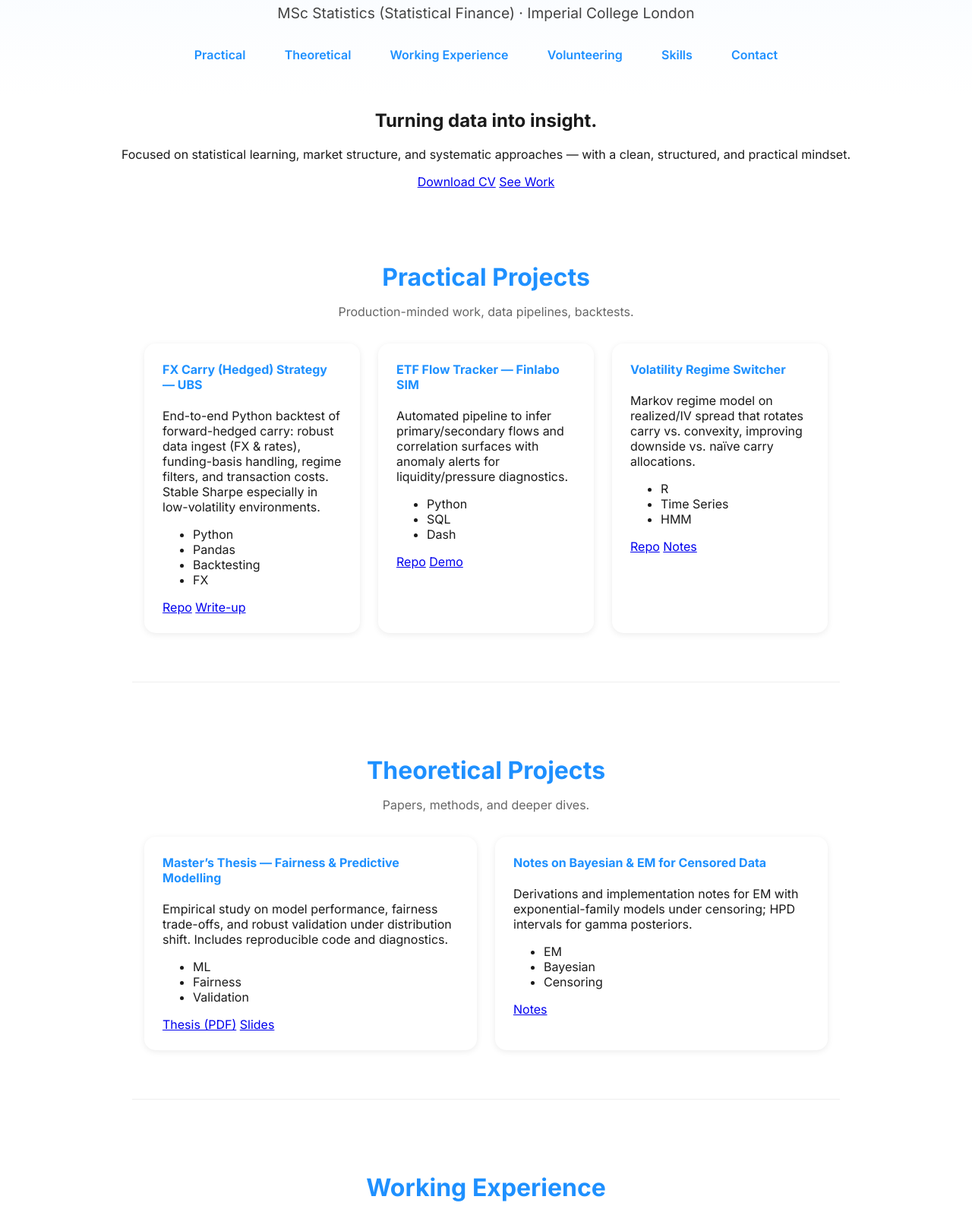
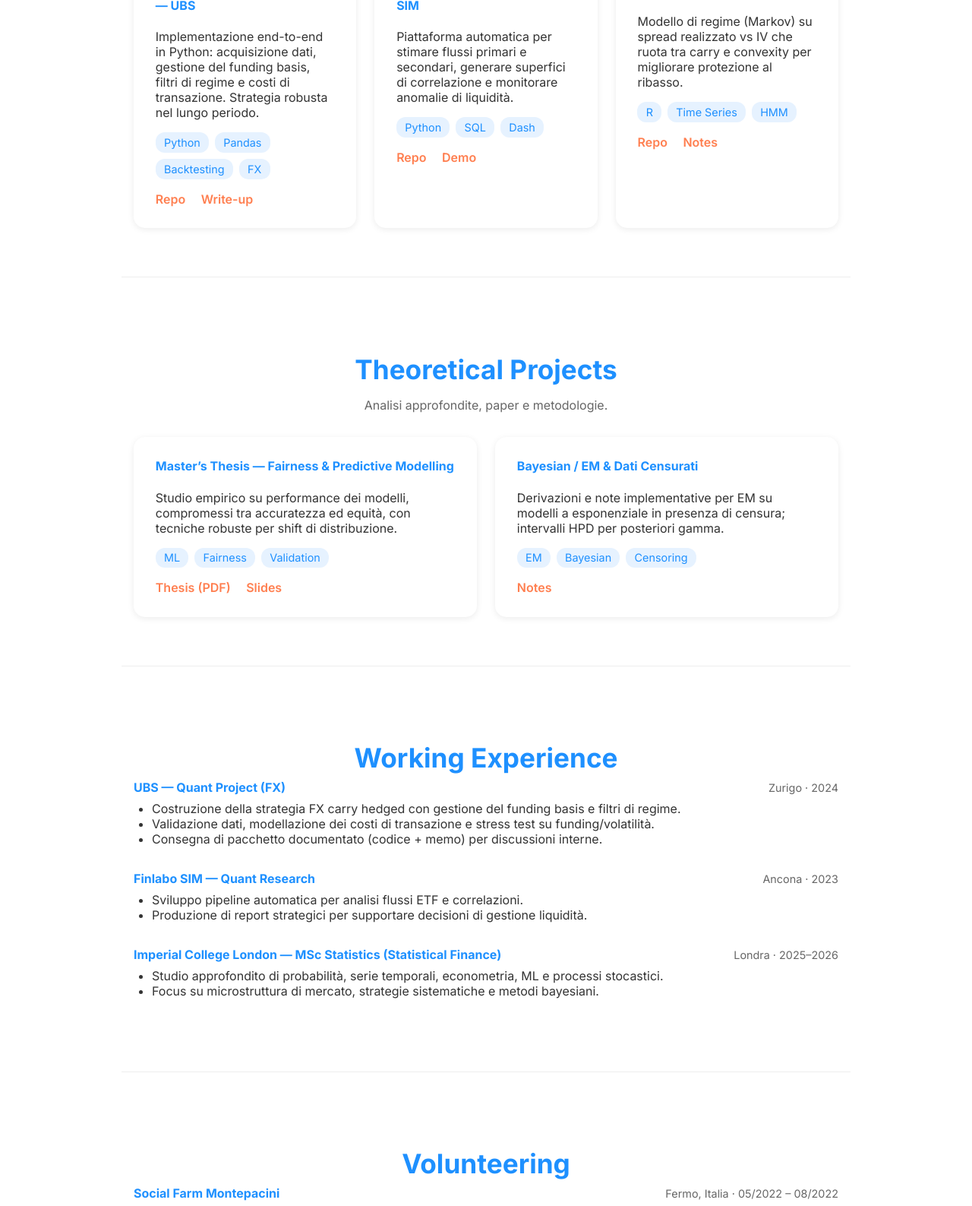
Before and after one commit to filippograndoniJ/portfolio, a plain HTML site: page index.html in a window 1280 px wide. Shown: the part 529-2116 px from the top of the page at 76% size. Drawn offline with Linux system fonts and the light colour scheme.

Commit message:
Update index.html

```diff
--- a/index.html
+++ b/index.html
@@ -4,226 +4,355 @@
   <meta charset="utf-8" />
   <meta name="viewport" content="width=device-width, initial-scale=1" />
   <title>Filippo Grandoni · Portfolio</title>
-  <meta name="description" content="Portfolio showcasing projects, experience, and interests." />
-  <meta property="og:title" content="Filippo Grandoni · Portfolio" />
-  <meta property="og:description" content="Portfolio showcasing projects, experience, and interests." />
-  <meta property="og:type" content="website" />
-  <meta property="og:image" content="assets/og.png" />
+  <meta name="description" content="Portfolio di Filippo Grandoni: progetti, esperienza e competenze." />
   <link rel="icon" href="assets/favicon.png" />
+
   <link rel="preconnect" href="https://fonts.googleapis.com">
   <link rel="preconnect" href="https://fonts.gstatic.com" crossorigin>
-  <link href="https://fonts.googleapis.com/css2?family=Inter:wght@400;600;700&display=swap" rel="stylesheet">
-  <link rel="stylesheet" href="styles.css" />
+  <link href="https://fonts.googleapis.com/css2?family=Inter:wght@400;600;700;800&display=swap" rel="stylesheet">
+
+  <style>
+    :root {
+      --primary: #1e90ff;
+      --primary-light: #e6f2ff;
+      --accent: #ff7f50;
+      --text: #1a1a1a;
+      --bg: #ffffff;
+      --muted: #666666;
+    }
+    * {
+      box-sizing: border-box;
+    }
+    body {
+      margin: 0;
+      padding: 0;
+      font-family: 'Inter', sans-serif;
+      background: var(--bg);
+      color: var(--text);
+      text-align: center;
+      scroll-behavior: smooth;
+    }
+    header.header {
+      padding: 4rem 1rem 2rem;
+      background: linear-gradient(180deg, var(--primary-light), var(--bg));
+    }
+    .main-title {
+      font-size: 3.5rem;
+      font-weight: 800;
+      color: var(--primary);
+      margin: 0;
+    }
+    .subtitle {
+      font-size: 1.3rem;
+      color: var(--muted);
+      margin: 0.5rem 0 2rem;
+    }
+    header nav {
+      display: flex;
+      justify-content: center;
+      flex-wrap: wrap;
+      gap: 1rem;
+    }
+    header nav a {
+      text-decoration: none;
+      color: var(--primary);
+      font-weight: 600;
+      padding: 0.6rem 1rem;
+      border-radius: 25px;
+      transition: background 0.3s, color 0.3s;
+    }
+    header nav a:hover {
+      background: var(--primary);
+      color: white;
+    }
+    header nav a.cta {
+      background: var(--primary);
+      color: white;
+    }
+
+    main {
+      margin: 0 auto;
+      max-width: 960px;
+    }
+    .section {
+      padding: 4rem 1rem;
+      border-bottom: 1px solid #eee;
+    }
+    .section:last-of-type {
+      border-bottom: none;
+    }
+    .section h3 {
+      font-size: 2.2rem;
+      color: var(--primary);
+      margin-bottom: 0.5rem;
+    }
+    .section .section-sub {
+      color: var(--muted);
+      margin-bottom: 2rem;
+    }
+
+    .grid {
+      display: grid;
+      grid-template-columns: repeat(auto-fit, minmax(260px, 1fr));
+      gap: 1.5rem;
+    }
+    .card {
+      background: white;
+      padding: 1.8rem;
+      border-radius: 15px;
+      box-shadow: 0 2px 8px rgba(0,0,0,0.08);
+      text-align: left;
+    }
+    .card h4 {
+      margin-top: 0;
+      color: var(--primary);
+    }
+    .card p {
+      color: #333;
+    }
+    .tags {
+      list-style: none;
+      padding: 0;
+      margin: 1rem 0;
+      display: flex;
+      flex-wrap: wrap;
+      gap: 0.5rem;
+    }
+    .tags li {
+      background: var(--primary-light);
+      color: var(--primary);
+      padding: 0.3rem 0.7rem;
+      border-radius: 12px;
+      font-size: 0.9rem;
+    }
+    .links a {
+      margin-right: 1rem;
+      color: var(--accent);
+      text-decoration: none;
+      font-weight: 600;
+    }
+    .links a:hover {
+      color: var(--primary);
+    }
+
+    .timeline .item {
+      margin-bottom: 2rem;
+      text-align: left;
+    }
+    .timeline .item-head {
+      display: flex;
+      justify-content: space-between;
+      align-items: baseline;
+      margin-bottom: 0.5rem;
+    }
+    .timeline strong {
+      color: var(--primary);
+    }
+    .timeline span {
+      color: var(--muted);
+      font-size: 0.9rem;
+    }
+    .bullets {
+      list-style: disc;
+      padding-left: 1.5rem;
+      color: #333;
+      margin: 0;
+    }
+    .tight {
+      margin: 0.5rem 0 0;
+      color: #333;
+    }
+
+    .skills {
+      list-style: none;
+      padding: 0;
+      margin: 0;
+      color: #333;
+      text-align: left;
+      max-width: 700px;
+      margin-left: auto;
+      margin-right: auto;
+    }
+    .skills li {
+      margin-bottom: 0.8rem;
+    }
+    .skills b {
+      color: var(--primary);
+    }
+
+    .contact-block h3 {
+      color: var(--primary);
+      margin-bottom: 1rem;
+    }
+    .contact-block a {
+      color: var(--accent);
+      text-decoration: none;
+      font-weight: 600;
+    }
+    .contact-block a:hover {
+      color: var(--primary);
+    }
+
+    footer.footer {
+      padding: 1.5rem 1rem;
+      background: var(--primary-light);
+      color: var(--muted);
+      font-size: 0.9rem;
+    }
+  </style>
 </head>
 <body>
-  <!-- Header -->
-  <header class="container header">
-    <div class="brand">
-      <img src="assets/avatar.jpg" alt="Profile photo" class="avatar" />
-      <h1>Filippo Grandoni</h1>
-      <p class="subtitle">MSc Statistics (Statistical Finance) · Imperial College London</p>
-    </div>
-
-    <nav class="nav">
-      <a href="#practical" class="nav-link">Practical</a>
-      <a href="#theoretical" class="nav-link">Theoretical</a>
-      <a href="#experience" class="nav-link">Working Experience</a>
-      <a href="#volunteering" class="nav-link">Volunteering</a>
-      <a href="#skills" class="nav-link">Skills</a>
-      <a href="#contact" class="btn btn-contact">Contact</a>
+  <header class="header">
+    <h1 class="main-title">Filippo Grandoni</h1>
+    <p class="subtitle">MSc in Statistics (Statistical Finance) · Imperial College London</p>
+    <nav>
+      <a href="#practical">Practical</a>
+      <a href="#theoretical">Theoretical</a>
+      <a href="#experience">Experience</a>
+      <a href="#volunteering">Volunteering</a>
+      <a href="#skills">Skills</a>
+      <a href="#contact" class="cta">Contact</a>
     </nav>
   </header>
 
   <main>
-    <!-- Hero -->
-    <section class="container hero">
-      <h2 class="hero-title">Turning data into insight.</h2>
-      <p class="hero-sub">
-        Focused on statistical learning, market structure, and systematic approaches — with a clean,
-        structured, and practical mindset.
-      </p>
-      <div class="cta">
-        <a class="btn" href="assets/CV.pdf" target="_blank" rel="noopener">Download CV</a>
-        <a class="btn ghost" href="#practical">See Work</a>
-      </div>
-    </section>
-
-    <!-- Practical Projects -->
-    <section id="practical" class="container section">
-      <div class="section-head">
-        <h3>Practical Projects</h3>
-        <p class="section-sub">Production-minded work, data pipelines, backtests.</p>
-      </div>
-
+    <section id="practical" class="section">
+      <h3>Practical Projects</h3>
+      <p class="section-sub">Sistemi reali: pipeline, backtest, sviluppo pratico.</p>
       <div class="grid">
         <article class="card">
           <h4>FX Carry (Hedged) Strategy — UBS</h4>
-          <p>
-            End-to-end Python backtest of forward-hedged carry: robust data ingest (FX & rates),
-            funding-basis handling, regime filters, and transaction costs. Stable Sharpe especially
-            in low-volatility environments.
-          </p>
+          <p>Implementazione end-to-end in Python: acquisizione dati, gestione del funding basis, filtri di regime e costi di transazione. Strategia robusta nel lungo periodo.</p>
           <ul class="tags"><li>Python</li><li>Pandas</li><li>Backtesting</li><li>FX</li></ul>
           <div class="links">
-            <a href="#" aria-label="Repo">Repo</a>
-            <a href="#" aria-label="Write-up">Write-up</a>
+            <a href="#">Repo</a>
+            <a href="#">Write-up</a>
           </div>
         </article>
-
         <article class="card">
           <h4>ETF Flow Tracker — Finlabo SIM</h4>
-          <p>
-            Automated pipeline to infer primary/secondary flows and correlation surfaces with
-            anomaly alerts for liquidity/pressure diagnostics.
-          </p>
+          <p>Piattaforma automatica per stimare flussi primari e secondari, generare superfici di correlazione e monitorare anomalie di liquidità.</p>
           <ul class="tags"><li>Python</li><li>SQL</li><li>Dash</li></ul>
           <div class="links">
-            <a href="#" aria-label="Repo">Repo</a>
-            <a href="#" aria-label="Demo">Demo</a>
+            <a href="#">Repo</a>
+            <a href="#">Demo</a>
           </div>
         </article>
-
         <article class="card">
           <h4>Volatility Regime Switcher</h4>
-          <p>
-            Markov regime model on realized/IV spread that rotates carry vs. convexity, improving
-            downside vs. naïve carry allocations.
-          </p>
+          <p>Modello di regime (Markov) su spread realizzato vs IV che ruota tra carry e convexity per migliorare protezione al ribasso.</p>
           <ul class="tags"><li>R</li><li>Time Series</li><li>HMM</li></ul>
           <div class="links">
-            <a href="#" aria-label="Repo">Repo</a>
-            <a href="#" aria-label="Notes">Notes</a>
+            <a href="#">Repo</a>
+            <a href="#">Notes</a>
           </div>
         </article>
       </div>
     </section>
 
-    <!-- Theoretical Projects -->
-    <section id="theoretical" class="container section">
-      <div class="section-head">
-        <h3>Theoretical Projects</h3>
-        <p class="section-sub">Papers, methods, and deeper dives.</p>
-      </div>
-
+    <section id="theoretical" class="section">
+      <h3>Theoretical Projects</h3>
+      <p class="section-sub">Analisi approfondite, paper e metodologie.</p>
       <div class="grid">
         <article class="card">
           <h4>Master’s Thesis — Fairness & Predictive Modelling</h4>
-          <p>
-            Empirical study on model performance, fairness trade-offs, and robust validation under
-            distribution shift. Includes reproducible code and diagnostics.
-          </p>
+          <p>Studio empirico su performance dei modelli, compromessi tra accuratezza ed equità, con tecniche robuste per shift di distribuzione.</p>
           <ul class="tags"><li>ML</li><li>Fairness</li><li>Validation</li></ul>
           <div class="links">
             <a href="assets/Final_Dissertation-2.pdf" target="_blank">Thesis (PDF)</a>
             <a href="assets/Thesis_Fair_presentation___Grandoni.pdf" target="_blank">Slides</a>
           </div>
         </article>
-
         <article class="card">
-          <h4>Notes on Bayesian & EM for Censored Data</h4>
-          <p>
-            Derivations and implementation notes for EM with exponential-family models under censoring; HPD intervals for gamma posteriors.
-          </p>
+          <h4>Bayesian / EM & Dati Censurati</h4>
+          <p>Derivazioni e note implementative per EM su modelli a esponenziale in presenza di censura; intervalli HPD per posteriori gamma.</p>
           <ul class="tags"><li>EM</li><li>Bayesian</li><li>Censoring</li></ul>
           <div class="links">
-            <a href="#" aria-label="Notes">Notes</a>
+            <a href="#">Notes</a>
           </div>
         </article>
       </div>
     </section>
 
-    <!-- Working Experience -->
-    <section id="experience" class="container section">
-      <div class="section-head"><h3>Working Experience</h3></div>
-
+    <section id="experience" class="section">
+      <h3>Working Experience</h3>
       <div class="timeline">
         <div class="item">
           <div class="item-head">
             <strong>UBS — Quant Project (FX)</strong>
-            <span>Zurich · 2024</span>
+            <span>Zurigo · 2024</span>
           </div>
           <ul class="bullets">
-            <li>Built a forward-hedged FX carry strategy with basis-aware carry and regime filters.</li>
-            <li>Implemented data validation, transaction-cost modelling, and stress tests for funding/vol spikes.</li>
-            <li>Delivered a clean research package (code + memo) used for internal discussion.</li>
+            <li>Costruzione della strategia FX carry hedged con gestione del funding basis e filtri di regime.</li>
+            <li>Validazione dati, modellazione dei costi di transazione e stress test su funding/volatilità.</li>
+            <li>Consegna di pacchetto documentato (codice + memo) per discussioni interne.</li>
           </ul>
         </div>
-
         <div class="item">
           <div class="item-head">
             <strong>Finlabo SIM — Quant Research</strong>
             <span>Ancona · 2023</span>
           </div>
           <ul class="bullets">
-            <li>Automated ETF flow tracking and correlation analysis with dashboards for monitoring.</li>
-            <li>Produced research briefs that informed positioning and liquidity management.</li>
+            <li>Sviluppo pipeline automatica per analisi flussi ETF e correlazioni.</li>
+            <li>Produzione di report strategici per supportare decisioni di gestione liquidità.</li>
           </ul>
         </div>
-
         <div class="item">
           <div class="item-head">
             <strong>Imperial College London — MSc Statistics (Statistical Finance)</strong>
-            <span>London · 2025–2026</span>
+            <span>Londra · 2025–2026</span>
           </div>
           <ul class="bullets">
-            <li>Core: probability, time-series, econometrics, ML, stochastic processes, optimisation.</li>
-            <li>Focus: market microstructure, systematic strategies, Bayesian methods.</li>
+            <li>Studio approfondito di probabilità, serie temporali, econometria, ML e processi stocastici.</li>
+            <li>Focus su microstruttura di mercato, strategie sistematiche e metodi bayesiani.</li>
           </ul>
         </div>
       </div>
     </section>
 
-    <!-- Volunteering -->
-    <section id="volunteering" class="container section">
-      <div class="section-head"><h3>Volunteering</h3></div>
-
+    <section id="volunteering" class="section">
+      <h3>Volunteering</h3>
       <div class="timeline">
         <div class="item">
           <div class="item-head">
             <strong>Social Farm Montepacini</strong>
-            <span>Fermo, Italy · 05/2022 – 08/2022</span>
+            <span>Fermo, Italia · 05/2022 – 08/2022</span>
           </div>
-          <p class="tight">
-            Special-needs children educator. Designed and ran inclusive activities as part of a social integration programme.
-          </p>
+          <p class="tight">Educatore per bambini con bisogni speciali: ho progettato e gestito attività inclusive per promuovere integrazione sociale.</p>
         </div>
-
         <div class="item">
           <div class="item-head">
             <strong>Idola Music srls</strong>
-            <span>Fermo, Italy · 09/2016 – 09/2020</span>
+            <span>Fermo, Italia · 09/2016 – 09/2020</span>
           </div>
-          <p class="tight">
-            Supported the organisation of live music events (logistics, onsite coordination, stakeholder liaison).
-          </p>
+          <p class="tight">Supporto logistico e coordinamento per eventi musicali: gestione stakeholder e operazioni sul campo.</p>
         </div>
       </div>
     </section>
 
-    <!-- Skills -->
-    <section id="skills" class="container section">
-      <div class="section-head"><h3>Skills</h3></div>
+    <section id="skills" class="section">
+      <h3>Skills</h3>
       <ul class="skills">
         <li><b>Programming:</b> Python, R, MATLAB, SQL, VBA</li>
-        <li><b>Methods:</b> statistical & machine learning, time-series, Bayesian methods, optimisation, backtesting, risk modelling</li>
-        <li><b>Markets:</b> FX, rates, ETFs, equities, options</li>
-        <li><b>Tooling:</b> Git, Jupyter, Dash/Streamlit, Linux</li>
+        <li><b>Metodi:</b> Machine Learning, serie temporali, metodi bayesiani, ottimizzazione, risk modelling</li>
+        <li><b>Mercati:</b> FX, tassi, ETF, equity, opzioni</li>
+        <li><b>Strumenti:</b> Git, Jupyter, Dash / Streamlit, Linux</li>
       </ul>
     </section>
 
-    <!-- Contact (wide pill anchor target) -->
-    <section id="contact" class="container section contact-block">
-      <h3>Contacts</h3>
+    <section id="contact" class="section contact-block">
+      <h3>Contact</h3>
       <p>
-        Email: <a href="mailto:filippo@grandoni.it">filippo@grandoni.it</a> ·
-        GitHub: <a href="https://github.com/filippograndoniJ">@filippograndoniJ</a> ·
+        Email: <a href="mailto:filippo@grandoni.it">filippo@grandoni.it</a> <br>
+        GitHub: <a href="https://github.com/filippograndoniJ">@filippograndoniJ</a> <br>
         LinkedIn: <a href="https://linkedin.com/in/your-handle">/in/your-handle</a>
       </p>
     </section>
   </main>
 
-  <footer class="container footer">
-    <span>© <span id="y"></span> Filippo Grandoni</span>
+  <footer class="footer">
+    © <span id="y"></span> Filippo Grandoni
   </footer>
 
   <script>
```
